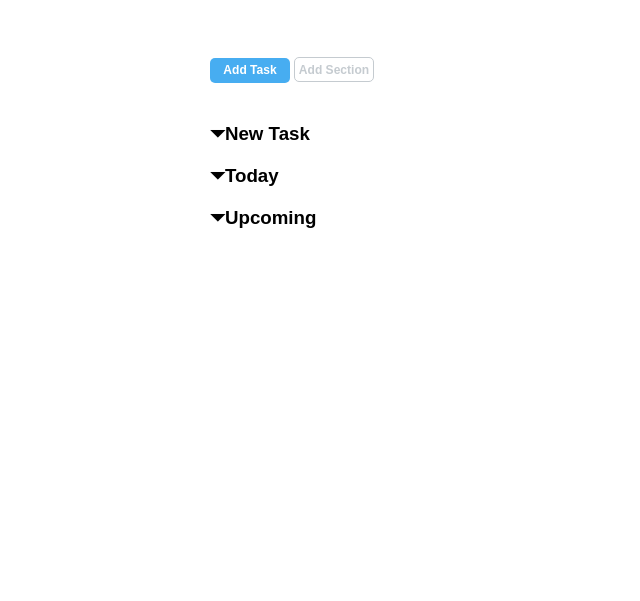
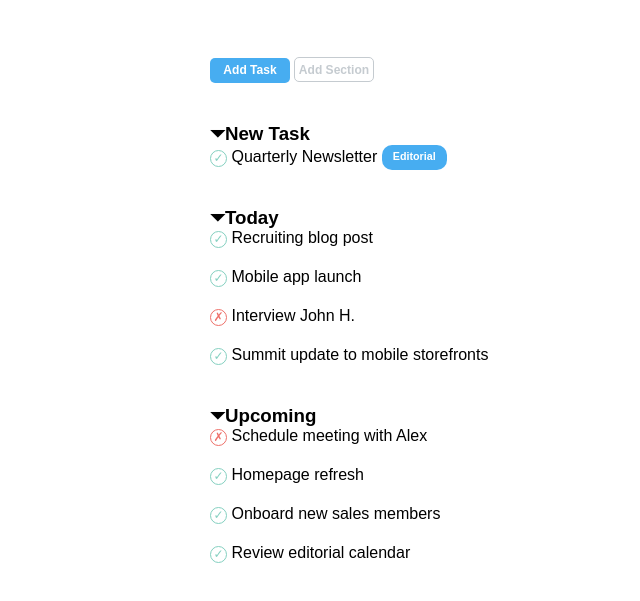
Before and after one commit to br4nc4/html-css-toboolist, a plain HTML site: page index.html in a window 1280 px wide. Shown: the part 53-654 px from the top of the page, without its empty margins (0-640 px from the left). Drawn offline with Linux system fonts and the light colour scheme.

Commit message:
pt2 main

```diff
--- a/css/style.css
+++ b/css/style.css
@@ -45,6 +45,10 @@ main div{
     margin-bottom: 20px;
 }
 
+main p{
+    display: inline-block;
+}
+
 /*start proprietà bottoni barra navigazione */
 .task{
     background-color: #47ADF1;
@@ -57,3 +61,36 @@ main div{
     border-radius: 5px;
 }
 /*end proprietà bottoni barra navigazione */
+
+.circle{
+    width: 17px;
+    height: 17px;
+    border-radius: 50%;
+    border: 1px solid;
+    text-align: center;
+    font-size: 12px;
+    display: inline-block;
+}
+
+.confirmed{
+    border-color: #84D0C0;
+    color:#84D0C0;
+}
+
+.denied{
+    border-color: #EE7069;
+    color:#EE7069;
+}
+
+.badge{
+    width: 65px;
+    height: 25px;
+    background-color: #47ADF1;
+    display: inline-block;
+    margin-bottom: 0;
+    vertical-align: middle;
+    border-radius: 10px;
+    text-align: center;
+    color: white;
+    padding-top: 5px;
+}
--- a/index.html
+++ b/index.html
@@ -22,23 +22,69 @@
 
         </nav>
 
-        <main class="container">
+        <main>
 
+                <!-- prima sezione del main -->
                 <div class="row1">
+                    <!-- titolo prima lista -->
+                    <h3>&#9207;New Task</h3>
 
-                    <h3>&#9207;New Task</h3>
+                    <div class="circle confirmed">&#x02713;</div>
+
+                    <p>Quarterly Newsletter</p>
+                    <div class="badge"><h6>Editorial</h6></div>
 
                 </div>
 
+                <!-- seconda sezione del main -->
                 <div class="row2">
+                    <!-- titolo seconda lista -->
+                    <h3>&#9207;Today</h3>
 
-                    <h3>&#9207;Today</h3>
+                    <div class="circle confirmed">&#x02713;</div>
+
+                    <p>Recruiting blog post</p>
+
+                    <br>
+                    <div class="circle confirmed">&#x02713;</div>
+
+                    <p>Mobile app launch</p>
+
+                    <br>
+                    <div class="circle denied">&#x02717;</div>
+
+                    <p>Interview John H.</p>
+
+                    <br>
+                    <div class="circle confirmed">&#x02713;</div>
+
+                    <p>Summit update to mobile storefronts</p>
 
                 </div>
 
+                <!-- terza sezione del main -->
                 <div class="row3">
+                    <!-- titolo terza lista -->
+                    <h3>&#9207;Upcoming</h3>
 
-                    <h3>&#9207;Upcoming</h3>
+                    <div class="circle denied">&#x02717;</div>
+
+                    <p>Schedule meeting with Alex</p>
+
+                    <br>
+                    <div class="circle confirmed">&#x02713;</div>
+
+                    <p>Homepage refresh</p>
+
+                    <br>
+                    <div class="circle confirmed">&#x02713;</div>
+
+                    <p>Onboard new sales members</p>
+
+                    <br>
+                    <div class="circle confirmed">&#x02713;</div>
+
+                    <p>Review editorial calendar</p>
 
                 </div>
 
```
